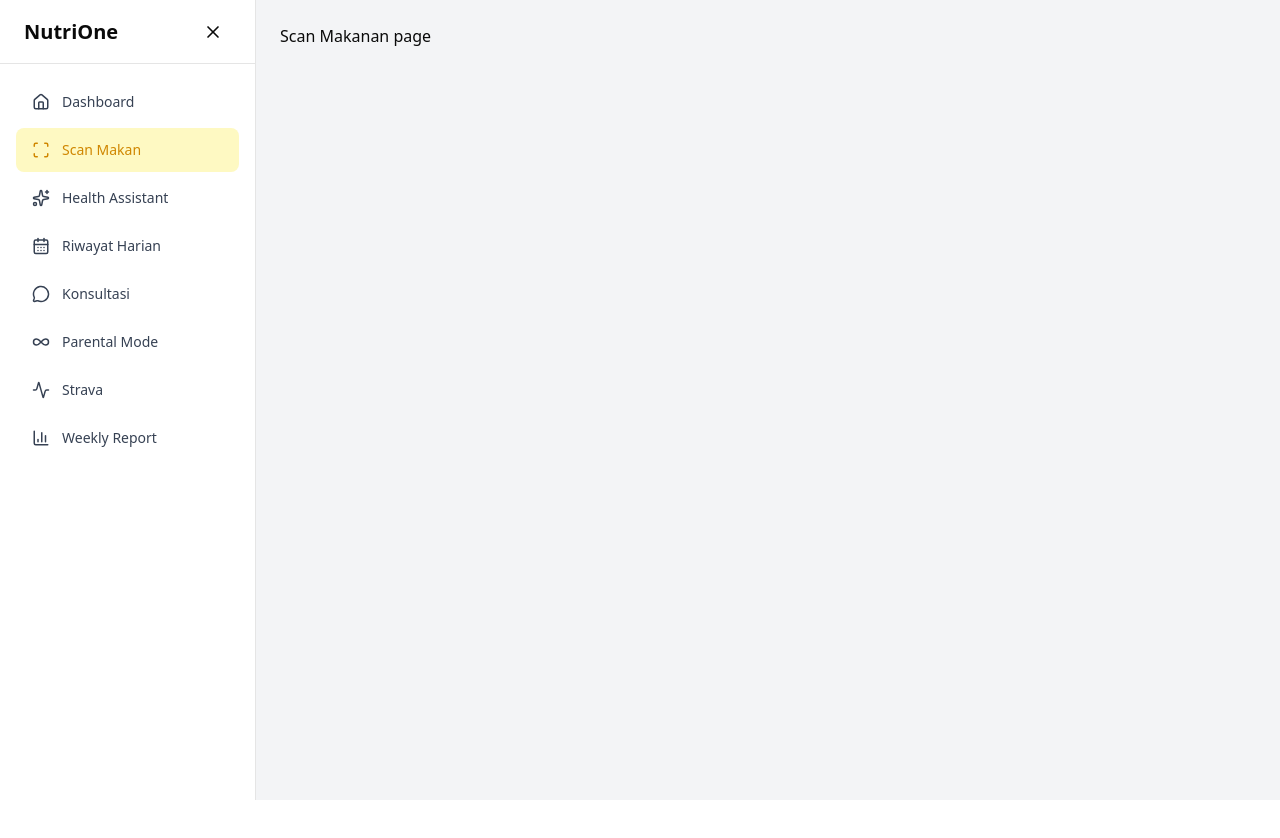
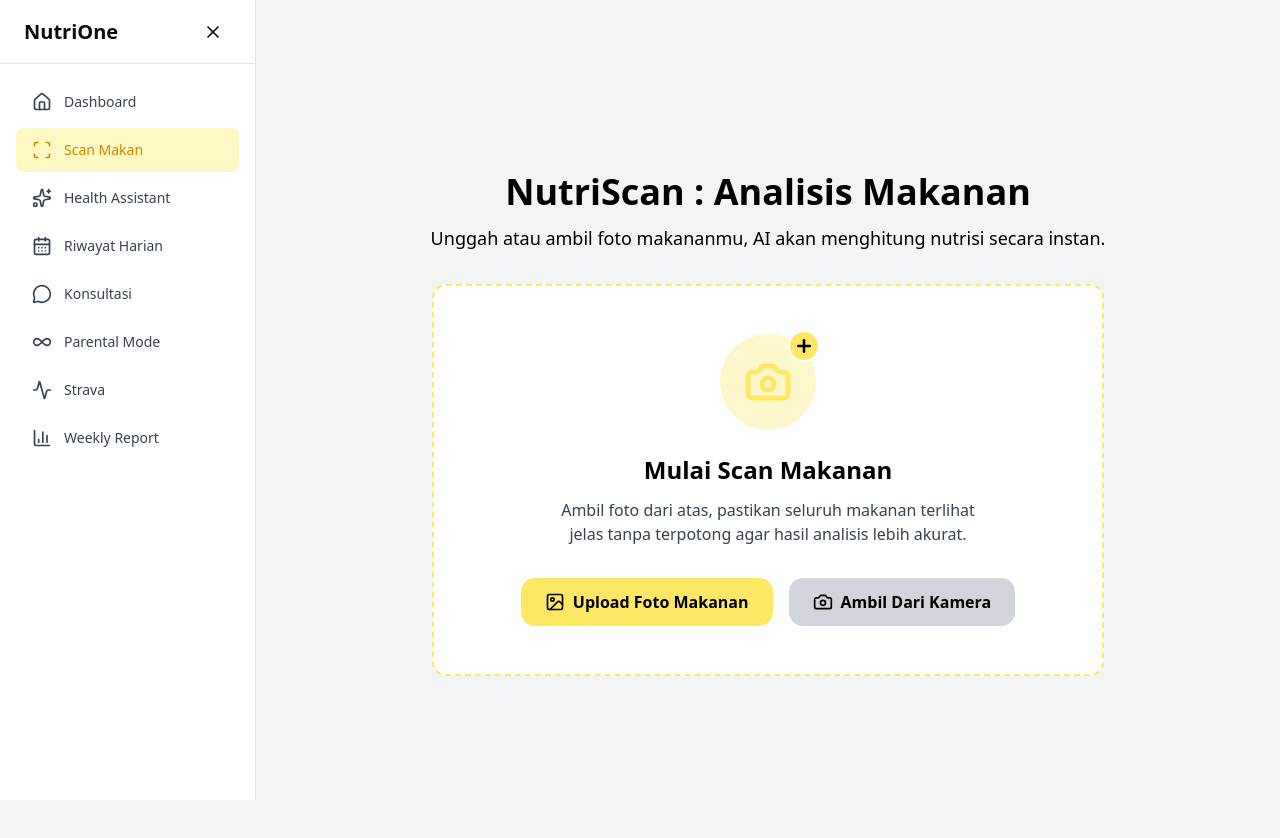
Before and after one commit to axellfumioo/dinacom-frontend, a Next.js app: page /dashboard/scanmakanan in a window 1280 px wide. Shown: the top 838 px of the page. Before the commit the page ends 800 px from the top, so only its background shows below. Built offline with nearby package versions, Linux system fonts and the light colour scheme.

Commit message:
UI : Scan Makanan

```diff
--- a/package.json
+++ b/package.json
@@ -10,6 +10,7 @@
   },
   "dependencies": {
     "@gsap/react": "^2.1.2",
+    "@headlessui/react": "^2.2.9",
     "class-variance-authority": "^0.7.1",
     "clsx": "^2.1.1",
     "gsap": "^3.14.2",
--- a/src/app/(dashboard)/dashboard/scanmakanan/page.tsx
+++ b/src/app/(dashboard)/dashboard/scanmakanan/page.tsx
@@ -1,7 +1,45 @@
 import React from 'react'
+import BtnScan from '@/components/scan/BtnScan'
+import { Camera, Plus } from 'lucide-react'
 
 export default function ScanMakananPage() {
   return (
-    <div>Scan Makanan page</div>
+    <div className='min-h-screen flex flex-col items-center justify-center p-4'>
+      {/* Title */}
+      <div className='text-center mb-8'>
+        <h1 className='text-4xl font-bold text-black mb-3'>
+          NutriScan : Analisis Makanan
+        </h1>
+        <p className='text-lg text-black'>
+          Unggah atau ambil foto makananmu, AI akan menghitung nutrisi secara instan.
+        </p>
+      </div>
+
+      {/* Scan Box */}
+      <div className='w-full max-w-2xl border-2 border-dashed border-[#FFE766] rounded-xl p-12 flex flex-col items-center justify-center bg-white'>
+        {/* Camera Icon with Plus */}
+        <div className='relative mb-6'>
+          <div className='w-24 h-24 bg-[#FFF7CC] rounded-full flex items-center justify-center'>
+            <Camera className='w-12 h-12 text-[#FFE766]' strokeWidth={2.5} />
+          </div>
+          <div className='absolute -top-1 -right-1 w-8 h-8 bg-[#FFE766] rounded-full flex items-center justify-center border-2 border-white'>
+            <Plus className='w-5 h-5 text-black' strokeWidth={3} />
+          </div>
+        </div>
+
+        {/* Section Title */}
+        <h2 className='text-2xl font-bold text-black mb-3'>
+          Mulai Scan Makanan
+        </h2>
+
+        {/* Instructions */}
+        <p className='text-center text-gray-700 mb-8 max-w-md'>
+          Ambil foto dari atas, pastikan seluruh makanan terlihat jelas tanpa terpotong agar hasil analisis lebih akurat.
+        </p>
+
+        {/* Buttons */}
+        <BtnScan />
+      </div>
+    </div>
   )
 }
--- /dev/null
+++ b/src/components/scan/BtnScan.tsx
@@ -0,0 +1,68 @@
+"use client";
+
+import { Image, Camera } from 'lucide-react';
+import React, { useRef, ChangeEvent } from 'react'
+
+export default function BtnScan() {
+
+    const fileInputRef = useRef<HTMLInputElement>(null);
+    const cameraInputRef = useRef<HTMLInputElement>(null);
+    const isMobile = typeof navigator !== 'undefined'
+        ? /Android|webOS|iPhone|iPad|iPod|BlackBerry|IEMobile|Opera Mini/i.test(navigator.userAgent)
+        : false;
+
+    const handleUploadClick = () => {
+        fileInputRef.current?.click();
+    };
+
+    const handleCameraClick = () => {
+        cameraInputRef.current?.click();
+    };
+
+    // sementara buat kirim ke backend
+    const handleFileChange = (e: ChangeEvent<HTMLInputElement>) => {
+        const file = e.target.files?.[0];
+        if (file) {
+            console.log(file);
+        }
+    }
+
+  return (
+    <div className='flex flex-row items-center gap-4'>
+        {/* Upload Button */}
+        <button
+            onClick={handleUploadClick}
+            className='px-6 py-3 rounded-xl bg-[#FFE766] text-black font-semibold hover:opacity-90 transition flex items-center gap-2'
+        >
+            <Image className='w-5 h-5' aria-label='upload' />
+            <span>Upload Foto Makanan</span>
+        </button>
+
+        <input
+            ref={fileInputRef}
+            type='file'
+            accept='image/*'
+            className='hidden'
+            onChange={handleFileChange}
+        />
+
+        {/* Camera Button */}
+        <button
+            onClick={handleCameraClick}
+            className='px-6 py-3 rounded-xl bg-[#D1D5DB] text-black font-semibold hover:opacity-90 transition flex items-center gap-2'
+        >
+            <Camera className='w-5 h-5' />
+            <span>Ambil Dari Kamera</span>
+        </button>
+
+        <input
+            ref={cameraInputRef}
+            type='file'
+            accept='image/*'
+            capture={isMobile ? 'environment' : 'user'}
+            className='hidden'
+            onChange={handleFileChange}
+        />
+    </div>
+)
+}
--- a/src/components/ui/LayoutClient.tsx
+++ b/src/components/ui/LayoutClient.tsx
@@ -2,7 +2,7 @@
 
 import {
   createContext,
-  type ReactNode,
+  ReactNode,
   useContext,
   useMemo,
   useState,
@@ -18,31 +18,26 @@ const SidebarLayoutContext = createContext<
 >(undefined);
 
 export function useSidebarLayout() {
-  const context = useContext(SidebarLayoutContext);
-  if (!context) {
-    throw new Error("useSidebarLayout must be used within LayoutClient");
-  }
-  return context;
+  const ctx = useContext(SidebarLayoutContext);
+  if (!ctx) throw new Error("useSidebarLayout must be used within LayoutClient");
+  return ctx;
 }
 
 export default function LayoutClient({ children }: { children: ReactNode }) {
   const [sidebarOpen, setSidebarOpen] = useState(false);
   const [sidebarCollapsed, setSidebarCollapsed] = useState(false);
 
-  const contextValue = useMemo(
-    () => ({ sidebarCollapsed }),
-    [sidebarCollapsed]
-  );
+  const value = useMemo(() => ({ sidebarCollapsed }), [sidebarCollapsed]);
 
   return (
-    <SidebarLayoutContext.Provider value={contextValue}>
+    <SidebarLayoutContext.Provider value={value}>
       <div className="min-h-screen flex bg-gray-100 relative">
 
-        {/* ================= DESKTOP SIDEBAR ================= */}
+        {/* ===== DESKTOP SIDEBAR ===== */}
         <div
           className={`
             hidden lg:block
-            transition-all duration-300 ease-in-out
+            transition-all duration-300
             ${sidebarCollapsed ? "w-20" : "w-64"}
           `}
         >
@@ -54,17 +49,26 @@ export default function LayoutClient({ children }: { children: ReactNode }) {
           />
         </div>
 
-        {/* ================= MOBILE SIDEBAR ================= */}
-        {sidebarOpen && (
-          <div className="fixed inset-0 z-40 lg:hidden">
-            {/* backdrop */}
+        {/* ===== MOBILE SIDEBAR ===== */}
+        <div
+          className={`
+            fixed inset-0 z-40 lg:hidden
+            transition-opacity
+            ${sidebarOpen ? "opacity-100 pointer-events-auto" : "opacity-0 pointer-events-none"}
+          `}
+        >
           <div
             className="absolute inset-0 bg-black/40"
             onClick={() => setSidebarOpen(false)}
           />
 
-            {/* sidebar */}
-            <div className="relative w-64 h-full bg-white shadow-lg">
+          <div
+            className={`
+              absolute left-0 top-0 h-full w-64 bg-white
+              transition-transform duration-300
+              ${sidebarOpen ? "translate-x-0" : "-translate-x-full"}
+            `}
+          >
             <Sidebar
               open={sidebarOpen}
               setOpen={setSidebarOpen}
@@ -73,15 +77,13 @@ export default function LayoutClient({ children }: { children: ReactNode }) {
             />
           </div>
         </div>
-        )}
 
-        {/* ================= MAIN CONTENT ================= */}
+        {/* ===== MAIN CONTENT ===== */}
         <div className="flex-1 flex flex-col min-w-0">
-          {/* Mobile Header */}
           <div className="lg:hidden p-4">
             <button
               onClick={() => setSidebarOpen(true)}
-              className="p-2 rounded-md bg-white shadow"
+              className="p-2 bg-white rounded-md shadow"
             >
               ☰
             </button>
--- a/src/components/ui/Sidebar.tsx
+++ b/src/components/ui/Sidebar.tsx
@@ -14,6 +14,8 @@ import {
   X,
   Menu,
 } from "lucide-react";
+import { Transition } from "@headlessui/react";
+
 
 type SidebarProps = {
   open: boolean;
@@ -71,7 +73,7 @@ export default function Sidebar({
       )}
 
       {/* isi sidebar */}
-      <aside
+   <aside
         className={`
           fixed z-50 inset-y-0 left-0 bg-white border-r
           transition-all duration-300
@@ -90,7 +92,17 @@ export default function Sidebar({
               className="hidden lg:flex p-2 rounded-md hover:bg-gray-100"
               aria-label="Close Sidebar"
             >
-              <X size={20} />
+              <Transition
+                show={!collapsed}
+                enter="transition-opacity duration-300"
+                enterFrom="opacity-0"
+                enterTo="opacity-100"
+                leave="transition-opacity duration-300"
+                leaveFrom="opacity-100"
+                leaveTo="opacity-0"
+              >
+                <X size={20} />
+              </Transition>
             </button>
           </div>
         )}
@@ -117,7 +129,7 @@ export default function Sidebar({
                     }
                   `}
                 >
-                  <Icon size={18} />
+                  <Icon size={20} />
                   <span className="whitespace-nowrap">{item.label}</span>
                 </Link>
               );
```
Also changed, not shown: 1 other file (tests, documents, lock files or other folders). Lines whose indentation alone changed are shown as unchanged.
